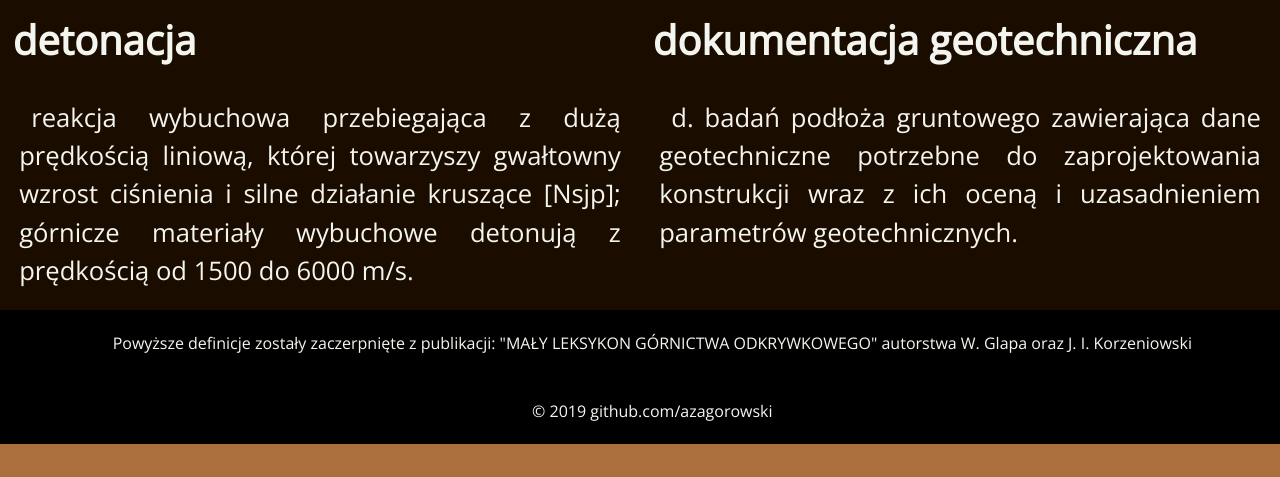
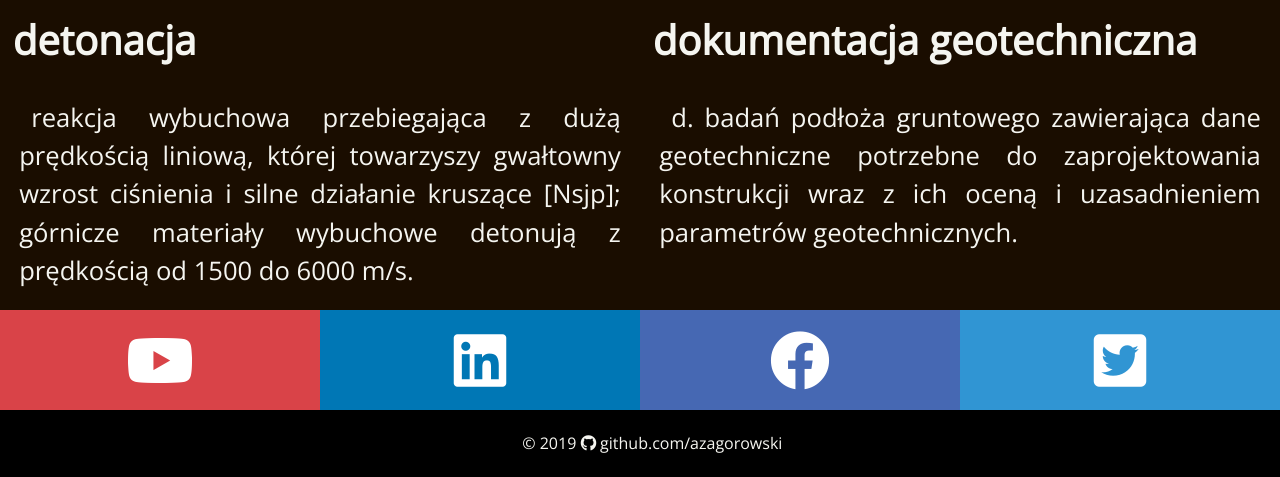
Before and after one commit to azagorowski/opencast-web-portal, a PHP site: page /wbase.php in a window 1280 px wide. Shown: the part 4351-4828 px from the top of the page. Before the commit the page ends 4795 px from the top, so only its background shows below. Run offline with PHP 8.4, Linux system fonts and the light colour scheme; some libraries are stand-ins or nearby versions.

Commit message:
Added Social Media section

```diff
--- a/src/wbase.php
+++ b/src/wbase.php
@@ -4,8 +4,12 @@
 	<meta name="viewport" content="width=device-width, initial-scale=1"> <!-- widok dla urzadzen mobilnych -->
 	<title>Geologiczno-górniczy portal</title>
 	<link rel="stylesheet" type="text/css" href="style.css" />
-	<link rel="stylesheet" href="css/fontello.css"> <!-- zrodlo fontów -->
+	<!-- Source of fonts-->
+	<link rel="stylesheet" href="css/fontello.css">
 	<link href="css/font-awsome.min.css" rel="stylesheet"/>
+	<!-- SOCIAL MEDIA - source -->
+	<link rel="stylesheet" href="https://use.fontawesome.com/releases/v5.8.2/css/all.css" integrity="sha384-oS3vJWv+0UjzBfQzYUhtDYW+Pj2yciDJxpsK1OYPAYjqT085Qq/1cq5FLXAZQ7Ay" crossorigin="anonymous">
+
 	<link rel="shortcut icon" type="image/png" href="img/mineicon.png"/>
 </head>
 <body>
@@ -213,11 +217,17 @@
 		</article>
 		</aside>
 	</section>
-<!--Koniec sekcji trzykolumnowej-->
+<!-- End of 2-col section -->
+	<section class="social-media">
+		<div id="yt"><a href="http://youtube.com"><td><i class="fab fa-youtube"></i></td></a></div>
+		<div id="ln"><a href="http://linkedin.com"><td><i class="fab fa-linkedin"></i></td></a></div>
+		<div id="fb"><a href="http://facebook.com"><td><i class="fab fa-facebook"></i></td></a></div>
+		<div id="tw"><a href="http://twitter.com"><td><i class="fab fa-twitter-square"></i></td></a></div>
+	</section>
+<!-- End of SOCIAL MEDIA section-->
 	<footer>
-		<p> Powyższe definicje zostały zaczerpnięte z publikacji: "MAŁY LEKSYKON GÓRNICTWA ODKRYWKOWEGO" autorstwa W. Glapa oraz J. I. Korzeniowski </p>
-		<p>&copy; 2019 github.com/azagorowski</p>
+		<p>&copy; 2019 <i class="fab fa-github"></i> github.com/azagorowski</p>
 	</footer>
-<!--Koniec sekcji praw autorskich-->
+<!-- End of copyright section-->
 </body>
 </html>
```
Also changed, not shown: src/games.php (+15 -4 lines), src/login.php (+15 -4 lines), src/register.php (+15 -5 lines).
